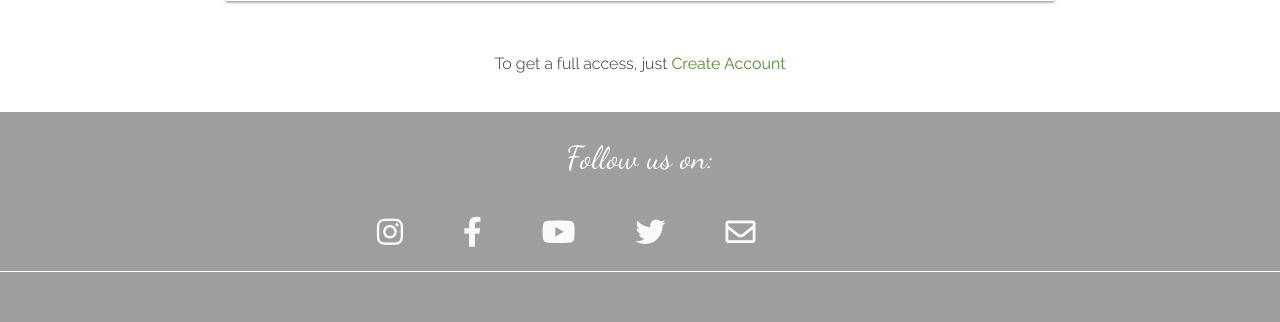
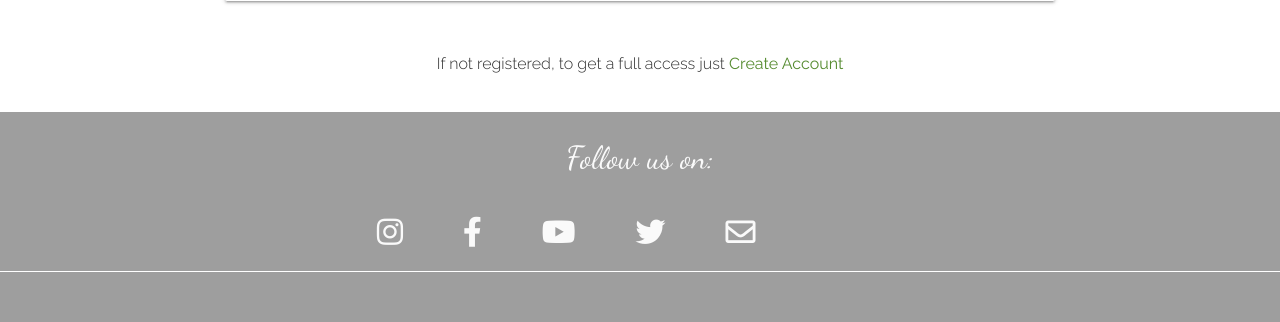
Before and after one commit to andrewskyboss/milestone-project-03, a Flask app: page /login in a window 1280 px wide. Shown: the part 767-1089 px from the top of the page. Run offline with Flask 2, Linux system fonts and the light colour scheme; some libraries are stand-ins or nearby versions; grey boxes are pictures that could not be loaded.

Commit message:
Update login.html

```diff
--- a/templates/login.html
+++ b/templates/login.html
@@ -52,7 +52,7 @@
     <div class="row">
         <div class="col s12 m8 offset-m2">
             <p class="center-align">
-                To get a full access, just
+                If not registered, to get a full access just
                 <a href="{{ url_for('register') }}" class="link-text light-green-text text-darken-3">Create Account</a>
             </p>
         </div>
```
